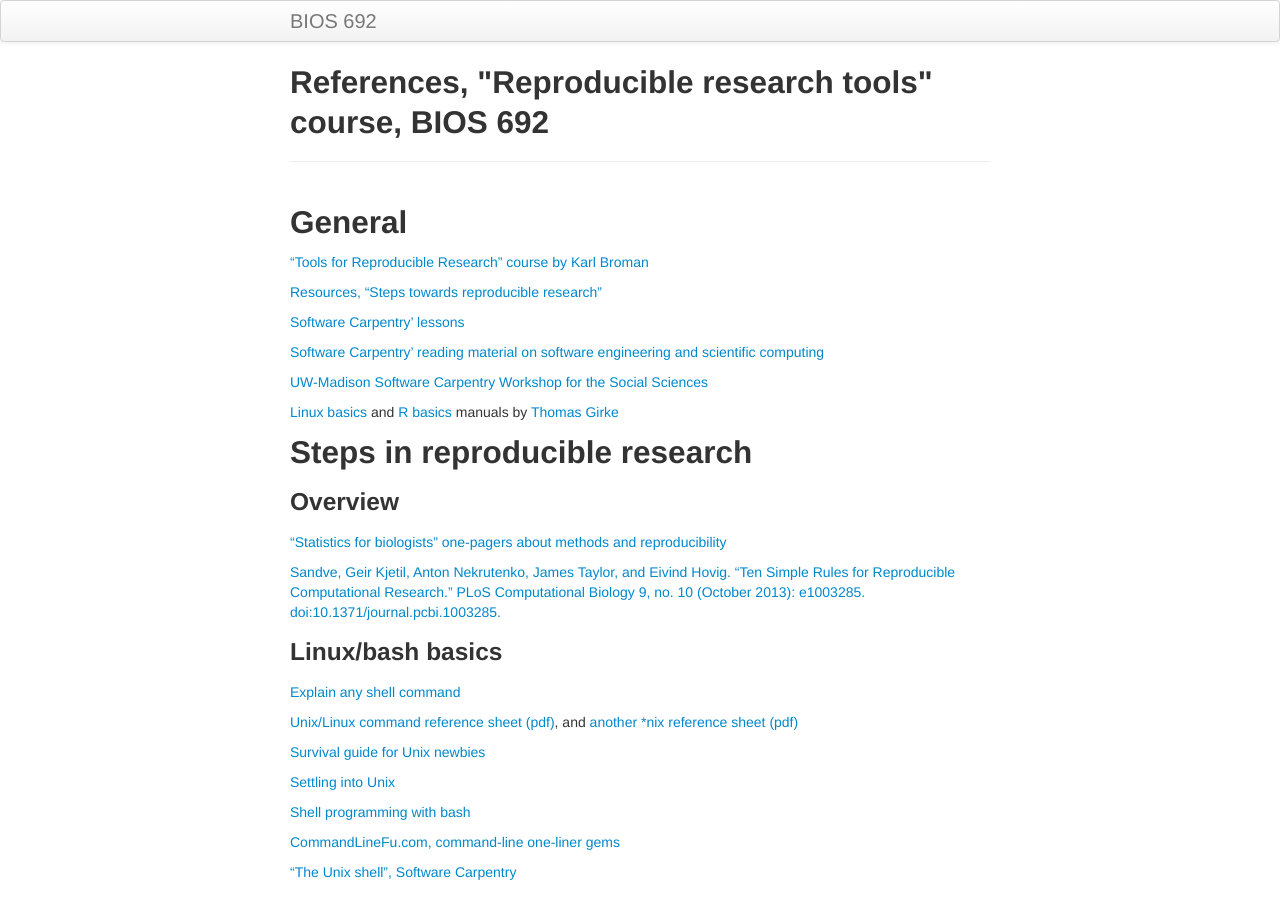
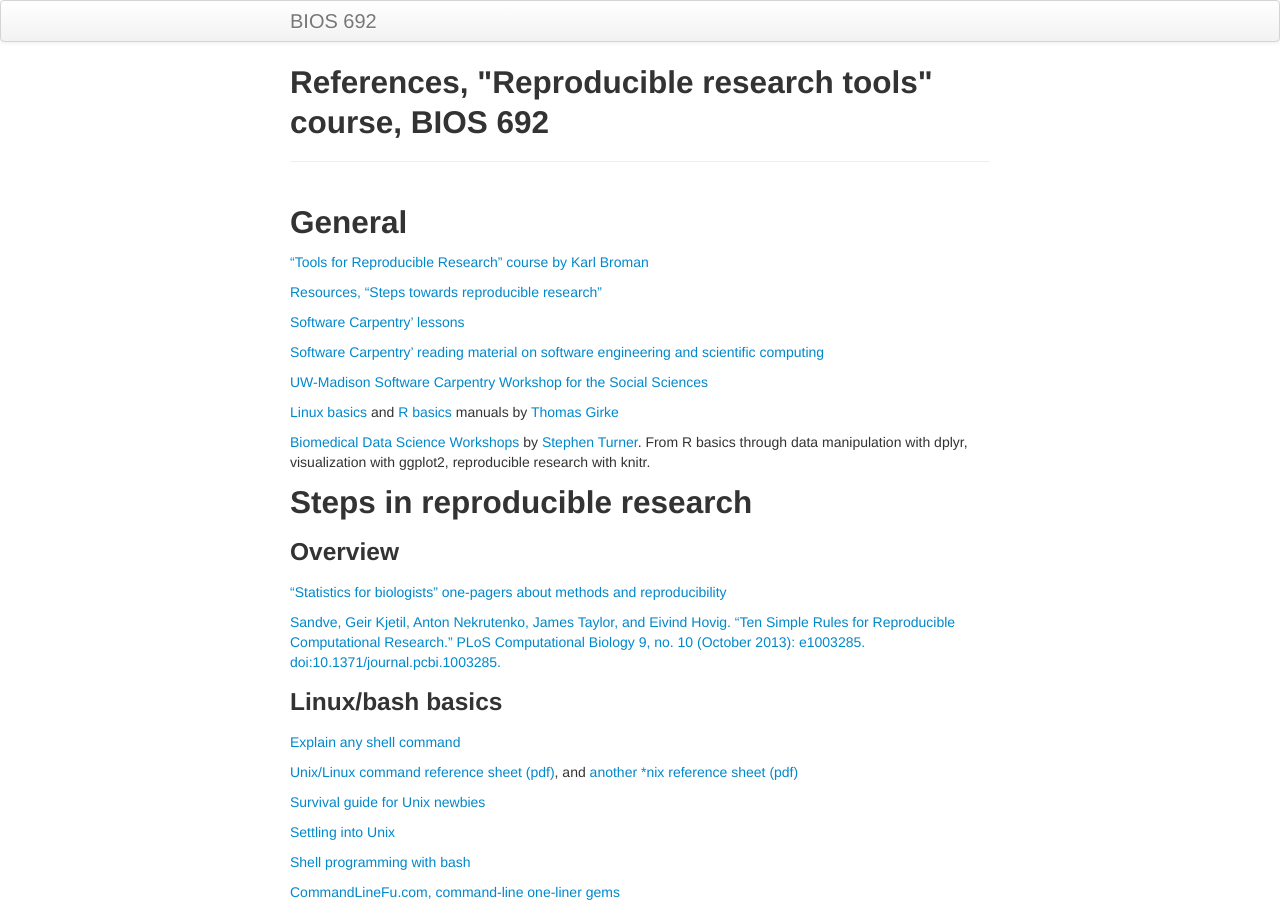
Before and after one commit to mdozmorov/BIOS692, a Jekyll site: the page built from pages/references.md, in a window 1280 px wide and 900 px high. Built offline with Jekyll 4.4.1, drawn with Linux system fonts in a browser that asks for light colours.

Commit message:
Add Stephen Turner workshop

```diff
--- a/pages/references.md
+++ b/pages/references.md
@@ -17,6 +17,8 @@ title: References, "Reproducible research tools" course, BIOS 692
 [UW-Madison Software Carpentry Workshop for the Social Sciences](https://github.com/UW-Madison-ACI/boot-camps)
 
 [Linux basics](https://sites.google.com/a/bioinformatics.ucr.edu/bioinformatics-manuals/home/linux-basics) and [R basics](https://sites.google.com/a/bioinformatics.ucr.edu/bioinformatics-manuals/home/R_BioCondManual) manuals by [Thomas Girke](http://girke.bioinformatics.ucr.edu/)
+
+[Biomedical Data Science Workshops](http://bioconnector.org/workshops/index.html) by [Stephen Turner](https://github.com/stephenturner/). From R basics through data manipulation with dplyr, visualization with ggplot2, reproducible research with knitr.
 
 ## Steps in reproducible research
 
```
